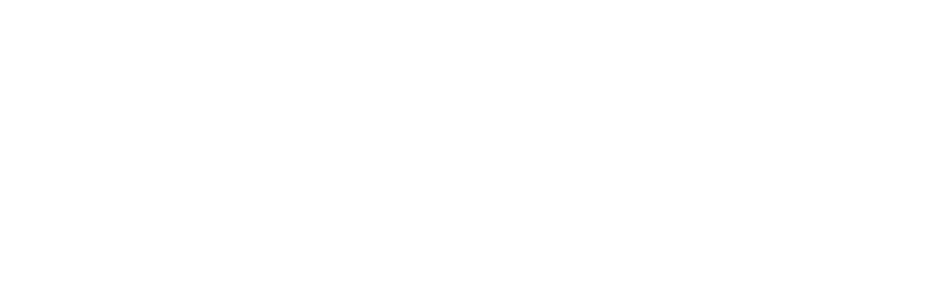
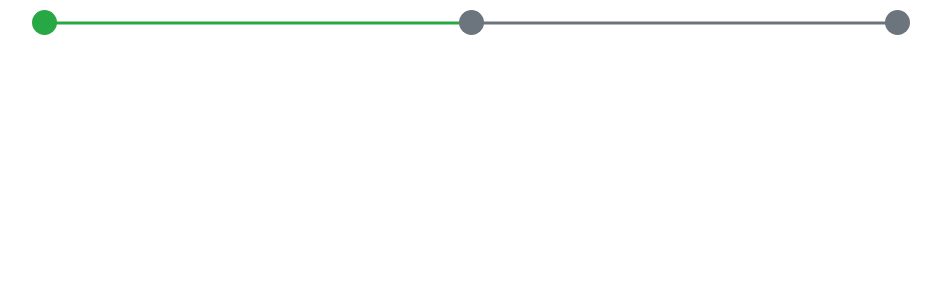
Before and after one commit to Hack-Your-Own-Holmes/mock-interview, a React (Create React App) app: page /interview in a window 1280 px wide. Shown: the top 300 px of the page, without its empty margins (169-1110 px from the left). Built offline with nearby package versions, Linux system fonts and the light colour scheme.

Commit message:
created step progress component

```diff
--- a/src/App.js
+++ b/src/App.js
@@ -1,6 +1,7 @@
 import React from "react";
 import "./styles/globals.css";
 import WelcomeScreen from "./scenes/WelcomeScreen";
+import Interview from "./scenes/Interview";
 import {ThemeProvider} from "styled-components";
 import {themes} from "./styles/theme";
 import {Switch, Route} from "react-router-dom";
@@ -10,6 +11,7 @@
         <ThemeProvider theme={themes}>
             <Switch>
                 <Route exact path="/" component={WelcomeScreen} />
+                <Route path="/interview" component={Interview} />
                 <div>{/* <WebcamStreamCapture /> */}</div>
             </Switch>
         </ThemeProvider>
--- /dev/null
+++ b/src/components/ProgressStep.js
@@ -0,0 +1,30 @@
+import React from "react";
+import Progress from "../elements/Progress";
+import StepProgressBar from 'react-step-progress';
+import 'react-step-progress/dist/index.css';
+
+// steps should be an array of objects with properties
+// question:string,answered:boolean
+
+
+const ProgressStep = ({steps}) => {
+    return steps && Array.isArray(steps)
+        ? (
+            <div>
+                <Progress>
+                    {steps.map((step,index)=>{
+                        return(
+                            <li className={step.answered ? "done" : ""} key={index}>
+                                <div>
+                                    <span>{step.question}</span>
+                                </div>
+                            </li>
+                        );
+                    })}
+                </Progress>
+            </div>
+        )
+        : null;
+};
+
+export default ProgressStep;
--- a/src/elements/Button.js
+++ b/src/elements/Button.js
@@ -1,8 +1,12 @@
 import styled from "styled-components";
 
-export default styled.button`
-	width: ${150 / 16}rem;
+export default styled.a`
+	width: ${176 / 16}rem;
 	height: ${50 / 16}rem;
+	display: block;
+	text-decoration: none;
+	text-align: center;
+	line-height: ${50 / 16}rem;
 
 	color: ${(props) =>
         props.color === "dark" || props.color === "primary" ? "white" : "black"};
--- /dev/null
+++ b/src/elements/Progress.js
@@ -0,0 +1,74 @@
+import styled from "styled-components";
+
+export default styled.ul`
+    margin-top: ${10/16}rem;
+    display: flex;
+    justify-content: space-evenly;
+    align-items: center;
+
+    li {
+        list-style: none;
+        width: 100%;
+        position:relative;
+        text-align: center;
+        display: flex;
+        justify-content: center;
+
+        div{
+            border: none;
+            width: ${25/16}rem;
+            display: block;
+            height: ${25/16}rem;
+            border-radius: 50%;
+            line-height: ${25/16}rem;
+            background-color: ${(props)=> props.theme.colors.secondary};
+            position:relative;
+
+
+            &:hover {
+                span {
+                    visibility: visible;
+                }
+            }
+
+            span {
+                position: absolute;
+                background-color: ${(props)=> props.theme.colors.dark};
+                visibility: hidden;
+                color: white;
+                text-align: center;
+                width: ${150/16}rem;
+                z-index:1;
+                top: ${20/16}rem;
+                border-radius: ${10/16}rem;
+            }
+        }
+
+        &.done {
+            & + li::before {
+                background-color: ${(props) => props.theme.colors.success};
+            }
+            div {
+                background-color: ${(props) => props.theme.colors.success};
+            }
+
+        }
+
+        &::before {
+            content: "";
+            width: 100%;
+            height: 3px;
+            background-color: ${(props)=> props.theme.colors.secondary};
+            color: ${(props)=> props.theme.colors.secondary};
+            position: absolute;
+            right: 50%;
+            top: 50%;
+            z-index: -10;
+            transform: translateY(-50%);
+        }
+        &:first-of-type::before {
+            content: none;
+        }
+    }
+
+`;
--- /dev/null
+++ b/src/scenes/Interview.js
@@ -0,0 +1,27 @@
+import ProgressStep from "../components/ProgressStep";
+import React from 'react';
+
+const Interview = () => {
+    // mock question format
+    const steps = [
+        {
+            question: "Tell us a little about yourself?",
+            answered:true
+        },
+        {
+            question: "Tell us about your skills?",
+            answered:false
+        },
+        {
+            question: "Tell us a tale?",
+            answered:false
+        },
+    ];
+    return (
+        <div>
+            <ProgressStep steps={steps} />
+        </div>
+    );
+};
+
+export default Interview;
--- a/src/scenes/WelcomeScreen.js
+++ b/src/scenes/WelcomeScreen.js
@@ -1,6 +1,7 @@
 import React from "react";
 import Button from "../elements/Button";
 import {Welcome} from "../elements/Welcome";
+import {Link} from "react-router-dom";
 
 const WelcomeScreen = () => {
     return (
@@ -10,7 +11,7 @@
         See how you would do during an interview by practicing with our
         interview questions
             </p>
-            <Button color="primary">Let's Go</Button>
+            <Button to="/interview" as={Link} color="primary">Let's Go</Button>
         </Welcome>
     );
 };
```
Also changed, not shown: package.json (+4 -3 lines), 1 other file (tests, documents, lock files or other folders).
